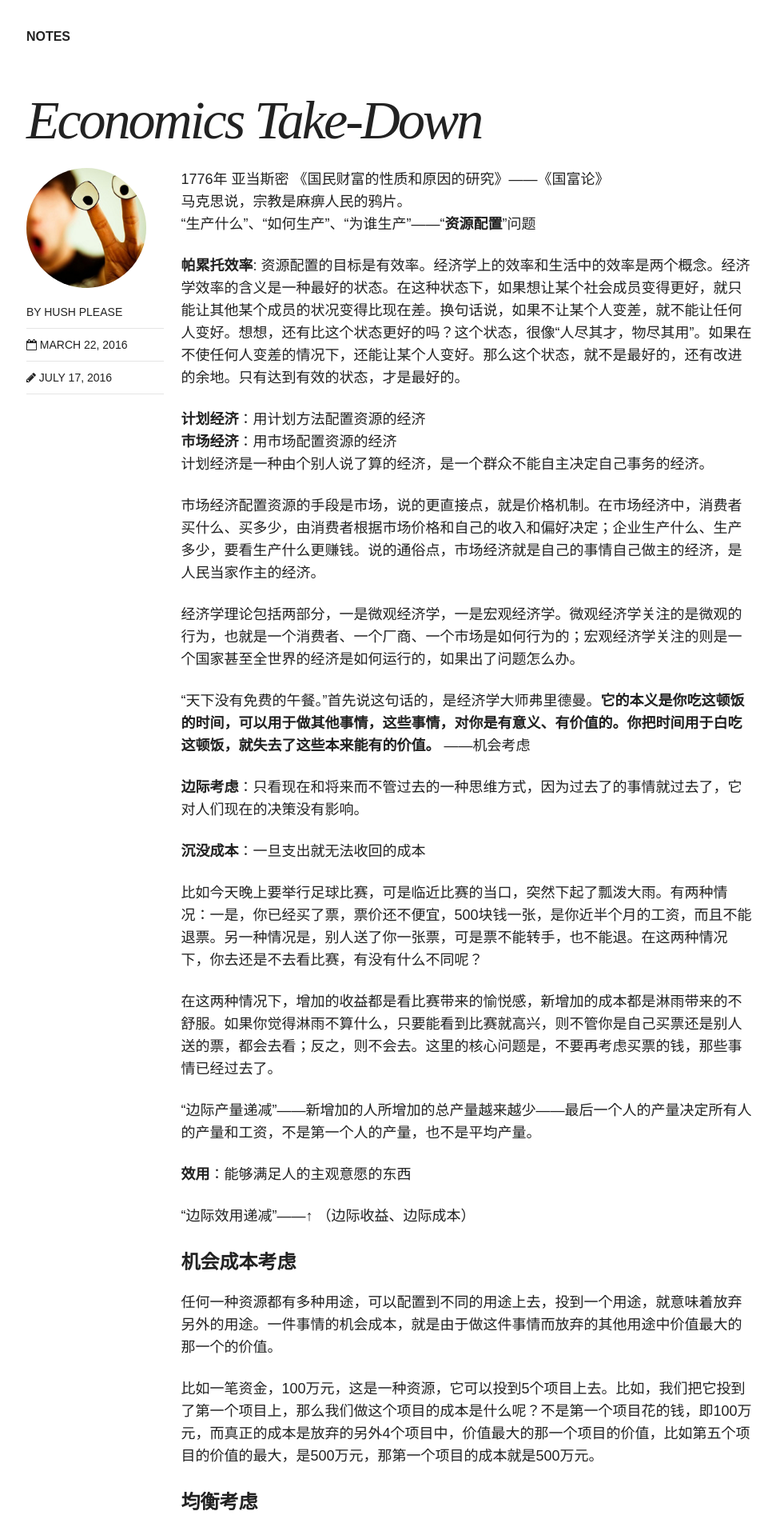
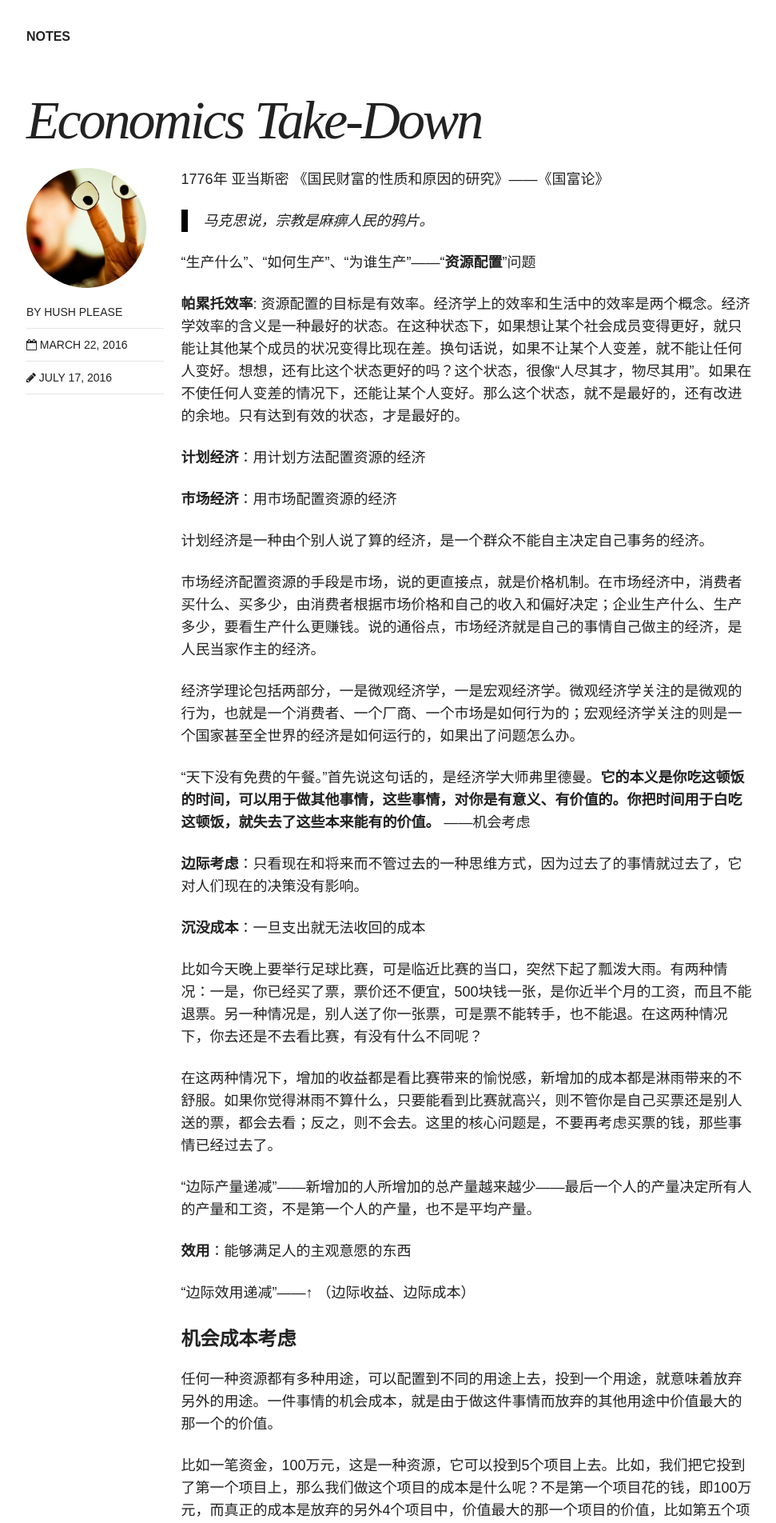
Before and after one commit to hushPlease/hushPlease.github.io, a Jekyll site: the page built from _posts/blog/2016-7-17-economics-take-down.md, in a window 1280 px wide. Shown: the part 720-2624 px from the top of the page at 80% size, without its empty margins (153-1124 px from the left). Built offline with Jekyll 4.4.1, drawn with Linux system fonts in a browser that asks for light colours; nearby versions of some CDN libraries.

```diff
--- a/_posts/blog/2016-7-17-economics-take-down.md
+++ b/_posts/blog/2016-7-17-economics-take-down.md
@@ -14,13 +14,17 @@ modified: 2016-07-17T14:32:59-04:00
 ---
 
 1776年 亚当斯密 《国民财富的性质和原因的研究》——《国富论》
-马克思说，宗教是麻痹人民的鸦片。
+
+> 马克思说，宗教是麻痹人民的鸦片。
+
 “生产什么”、“如何生产”、“为谁生产”——“**资源配置**”问题
 
 **帕累托效率**: 资源配置的目标是有效率。经济学上的效率和生活中的效率是两个概念。经济学效率的含义是一种最好的状态。在这种状态下，如果想让某个社会成员变得更好，就只能让其他某个成员的状况变得比现在差。换句话说，如果不让某个人变差，就不能让任何人变好。想想，还有比这个状态更好的吗？这个状态，很像“人尽其才，物尽其用”。如果在不使任何人变差的情况下，还能让某个人变好。那么这个状态，就不是最好的，还有改进的余地。只有达到有效的状态，才是最好的。
 
 **计划经济**：用计划方法配置资源的经济
+
 **市场经济**：用市场配置资源的经济
+
 计划经济是一种由个别人说了算的经济，是一个群众不能自主决定自己事务的经济。
 
 市场经济配置资源的手段是市场，说的更直接点，就是价格机制。在市场经济中，消费者买什么、买多少，由消费者根据市场价格和自己的收入和偏好决定；企业生产什么、生产多少，要看生产什么更赚钱。说的通俗点，市场经济就是自己的事情自己做主的经济，是人民当家作主的经济。
```
